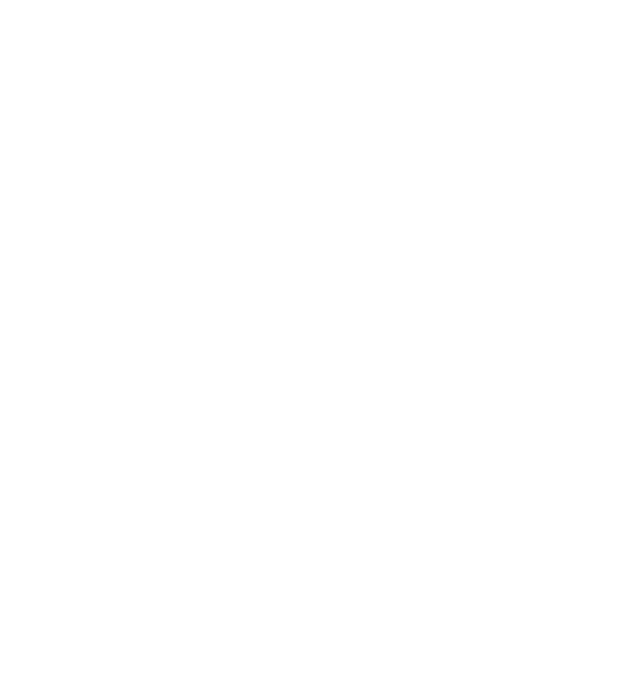
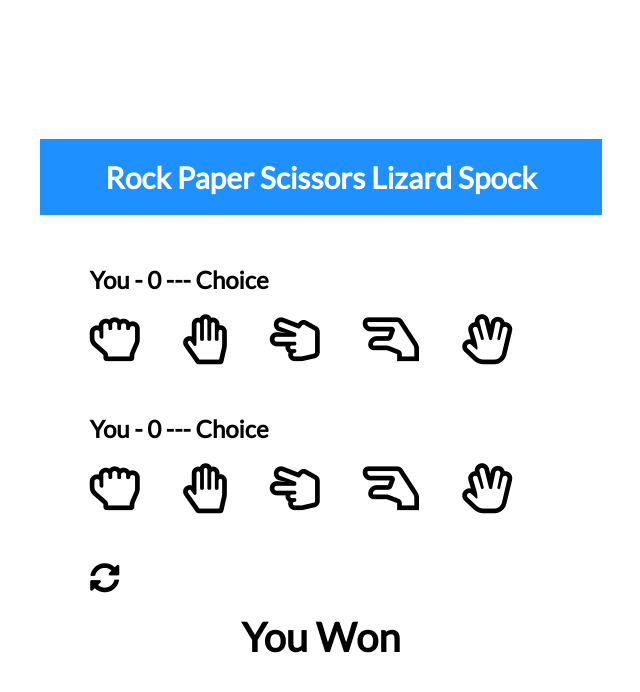
Before and after one commit to jakekarl3/spock-rock-game, a plain HTML site: page index.html in a window 1280 px wide. Shown: the whole page, without its empty margins (319-959 px from the left). Drawn offline with Linux system fonts and the light colour scheme.

Commit message:
Basic html UI

```diff
--- a/index.html
+++ b/index.html
@@ -9,6 +9,36 @@
     <link rel="stylesheet" href="style.css">
 </head>
 <body>
+    <div class="game-container">
+        <!-- Header -->
+        <div class="header">
+            <h1>Rock Paper Scissors Lizard Spock</h1>
+        </div>
+        <!-- Player Container -->
+        <div class="player-container" id="player">
+            <h2>You - <span id="playerScore">0</span><span class="choice" id="playerChoice"> --- Choice</span></h2>
+            <i class="far fa-hand-rock" title="Rock" id="playerRock"></i>
+            <i class="far fa-hand-paper" title="Paper" id="playerPaper"></i>
+            <i class="far fa-hand-scissors" title="Scissors" id="playerScissors"></i>
+            <i class="far fa-hand-lizard" title="Lizard" id="playerLizard"></i>
+            <i class="far fa-hand-spock" title="Spock" id="playerSpock"></i>
+        </div>
+        <!-- Computer Container -->
+        <div class="player-container" id="computer">
+            <h2>You - <span id="computerScore">0</span><span class="choice" id="computerChoice"> --- Choice</span></h2>
+            <i class="far fa-hand-rock" title="Rock" id="computerRock"></i>
+            <i class="far fa-hand-paper" title="Paper" id="computerPaper"></i>
+            <i class="far fa-hand-scissors" title="Scissors" id="computerScissors"></i>
+            <i class="far fa-hand-lizard" title="Lizard" id="computerLizard"></i>
+            <i class="far fa-hand-spock" title="Spock" id="computerSpock"></i>
+        </div>
+        <!-- Reset Icon -->
+        <i class="fas fa-sync-alt reset-icon" title="Reset"></i>
+        <!-- Results -->
+        <div class="result-container">
+            <h3 class="result-text" id="resultText">You Won</h3>
+        </div>
+    </div>
     <!-- Script -->
     <script src="script.js"></script>
 </body>
```
